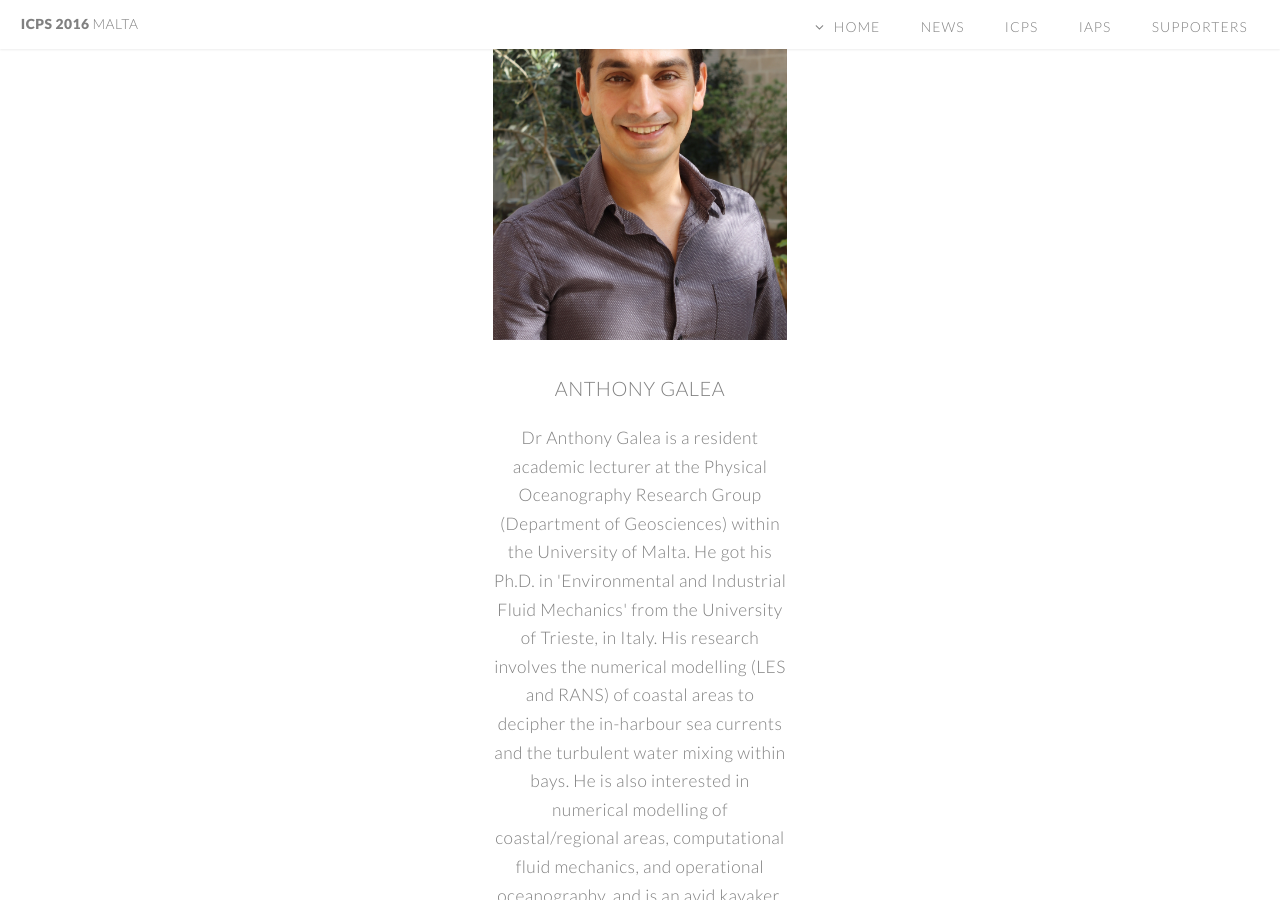
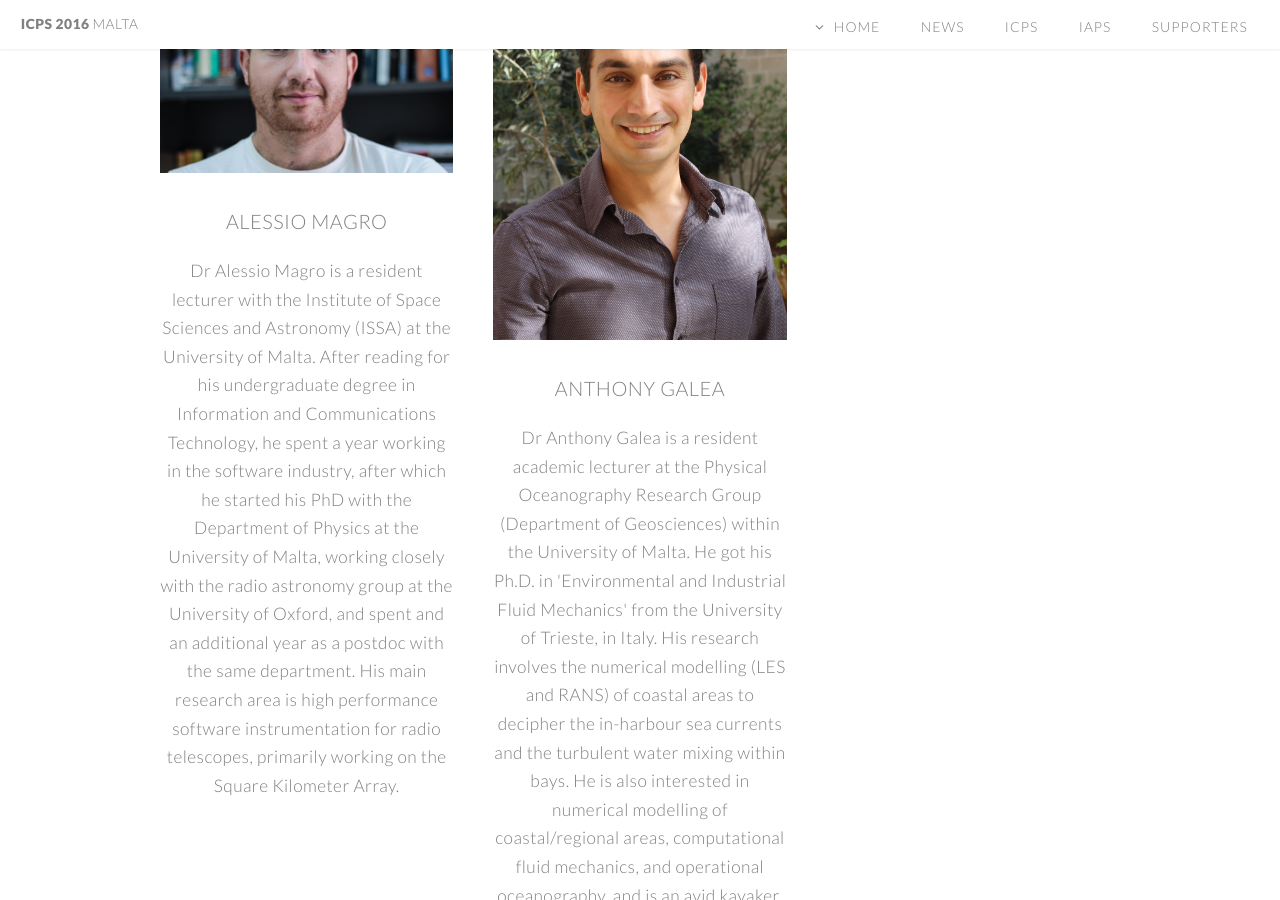
Before and after one commit to bread-on-toast/icps2016, a Jekyll site: the page built from programme/guests.html, in a window 1280 px wide and 900 px high, scrolled down 1722 px. Built offline with Jekyll 4.4.1, drawn with Linux system fonts in a browser that asks for light colours.

Commit message:
added alessio

```diff
--- a/programme/guests.html
+++ b/programme/guests.html
@@ -53,11 +53,11 @@ subTitle: The guest lectures are one important item on ICPS' schedule. We will h
             <div class="4u 12u(narrower)">
                 <section>
                     <a href="https://www.um.edu.mt/profile/alessiomagro" class="image featured">
-                        <img src="" alt="" />
+                        <img src="images/alessio.jpg" alt="Alessio Magro" />
                     </a>
                     <header>
                         <h3>Alessio Magro</h3>
-                        <p></p>
+                        <p>Dr Alessio Magro is a resident lecturer with the Institute of Space Sciences and Astronomy (ISSA) at the University of Malta. After reading for his undergraduate degree in Information and Communications Technology, he spent a year working in the software industry, after which he started his PhD with the Department of Physics at the University of Malta, working closely with the radio astronomy group at the University of Oxford, and spent and an additional year as a postdoc with the same department. His main research area is high performance software instrumentation for radio telescopes, primarily working on the Square Kilometer Array. </p>
                     </header>
                 </section>
             </div>
@@ -65,7 +65,7 @@ subTitle: The guest lectures are one important item on ICPS' schedule. We will h
         	<div class="4u 12u(narrower)">
                 <section>
                     <a href="https://www.um.edu.mt/profile/anthonyjgalea" class="image featured">
-                        <img src="images/anthony.jpg" alt=""/>
+                        <img src="images/anthony.jpg" alt="Anthony Galea"/>
                     </a>
                     <header>
                         <h3>Anthony Galea</h3>
```
Also changed, not shown: programme/images/alessio.jpg (added).
